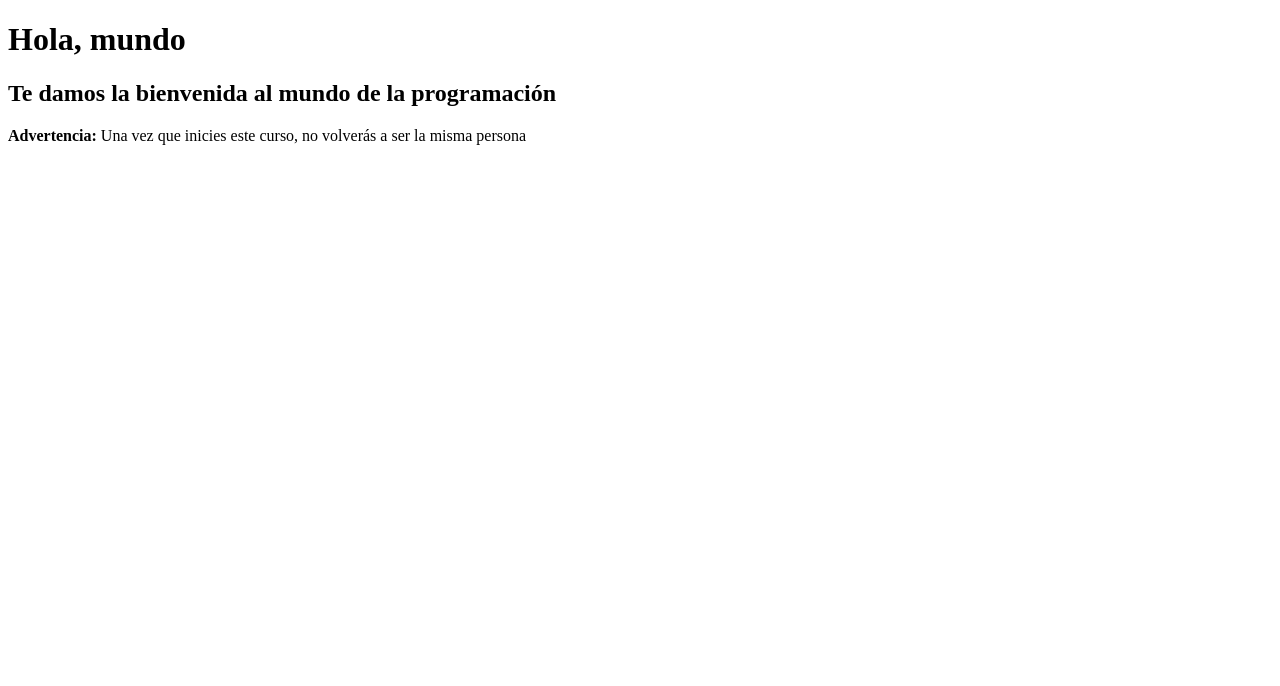
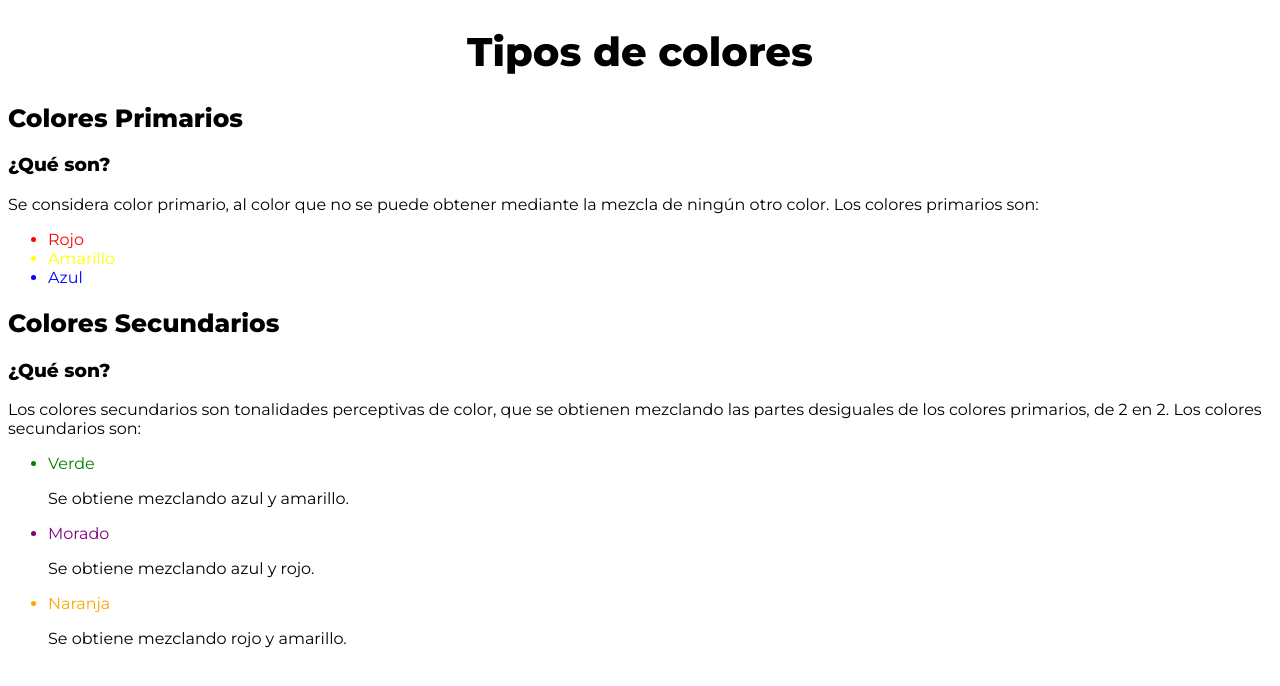
Before and after one commit to LuisAguiar21/mi-proyecto-web, a plain HTML site: page index.html in a window 1280 px wide. Drawn offline with Linux system fonts and the light colour scheme.

Commit message:
Actividad 2

```diff
--- a/index.html
+++ b/index.html
@@ -4,14 +4,46 @@
     <meta charset="UTF-8">
     <meta http-equiv="X-UA-Compatible" content="IE=edge">
     <meta name="viewport" content="width=device-width, initial-scale=1.0">
-    <title>Mi Proyecto Web</title>
+    <link rel="stylesheet" href="style.css">
+    <link rel="preconnect" href="https://fonts.googleapis.com">
+<link rel="preconnect" href="https://fonts.gstatic.com" crossorigin>
+<link href="https://fonts.googleapis.com/css2?family=Montserrat:wght@400;600;800&display=swap" rel="stylesheet">
+    <title>Colores</title>
 </head>
 <body>
-<h1>Hola, mundo</h1>
-<h2>Te damos la bienvenida al mundo de la programación</h2>
-<p>
-    <b>Advertencia:</b>
-    Una vez que inicies este curso, no volverás a ser la misma persona
-    </p>
+    <h1 id="Titulo-principal">Tipos de colores</h1>
+    <div id="colores-primarios">
+        <h2>Colores Primarios</h2>
+        <h3>¿Qué son?</h3>
+        <div>
+            <p>
+                Se considera color primario, al color que no se puede obtener mediante la mezcla de ningún otro color.
+            Los colores primarios son:
+            </p>
+            <ul>
+                <li id="Rojo">Rojo</li>
+                <li id="Amarillo">Amarillo</li>
+                <li id="Azul">Azul</li>
+            </ul>
+        </div>
+    </div>
+    <div id="colores-secundarios">
+        <h2>Colores Secundarios</h2>
+        <h3>¿Qué son?</h3>
+        <div>
+            <p>
+                Los colores secundarios son tonalidades perceptivas de color, que se obtienen mezclando las partes desiguales de los colores primarios, de 2 en 2.
+            Los colores secundarios son:
+            </p>
+            <ul>
+                <li id="Verde">Verde</li>
+                <p>Se obtiene mezclando azul y amarillo.</p>
+                <li id="Morado">Morado</li>
+                <p>Se obtiene mezclando azul y rojo.</p>
+                <li id="Naranja">Naranja</li>
+                <p>Se obtiene mezclando rojo y amarillo.</p>
+            </ul>
+        </div>
+    </div>
 </body>
 </html>
--- /dev/null
+++ b/style.css
@@ -0,0 +1,30 @@
+body {
+    font-family: 'Montserrat', sans-serif;
+}
+#Titulo-principal {
+    text-align: center;
+}
+#Rojo {
+    color: red;
+}
+#Amarillo {
+    color: yellow;
+}
+#Azul {
+    color: blue
+}
+#Verde {
+    color: green;
+}
+#Morado {
+    color: purple;
+}
+#Naranja {
+    color: orange;
+}
+h2 {
+    font-size: 25px;
+}
+h1 {
+    font-size: 40px;
+}
```
